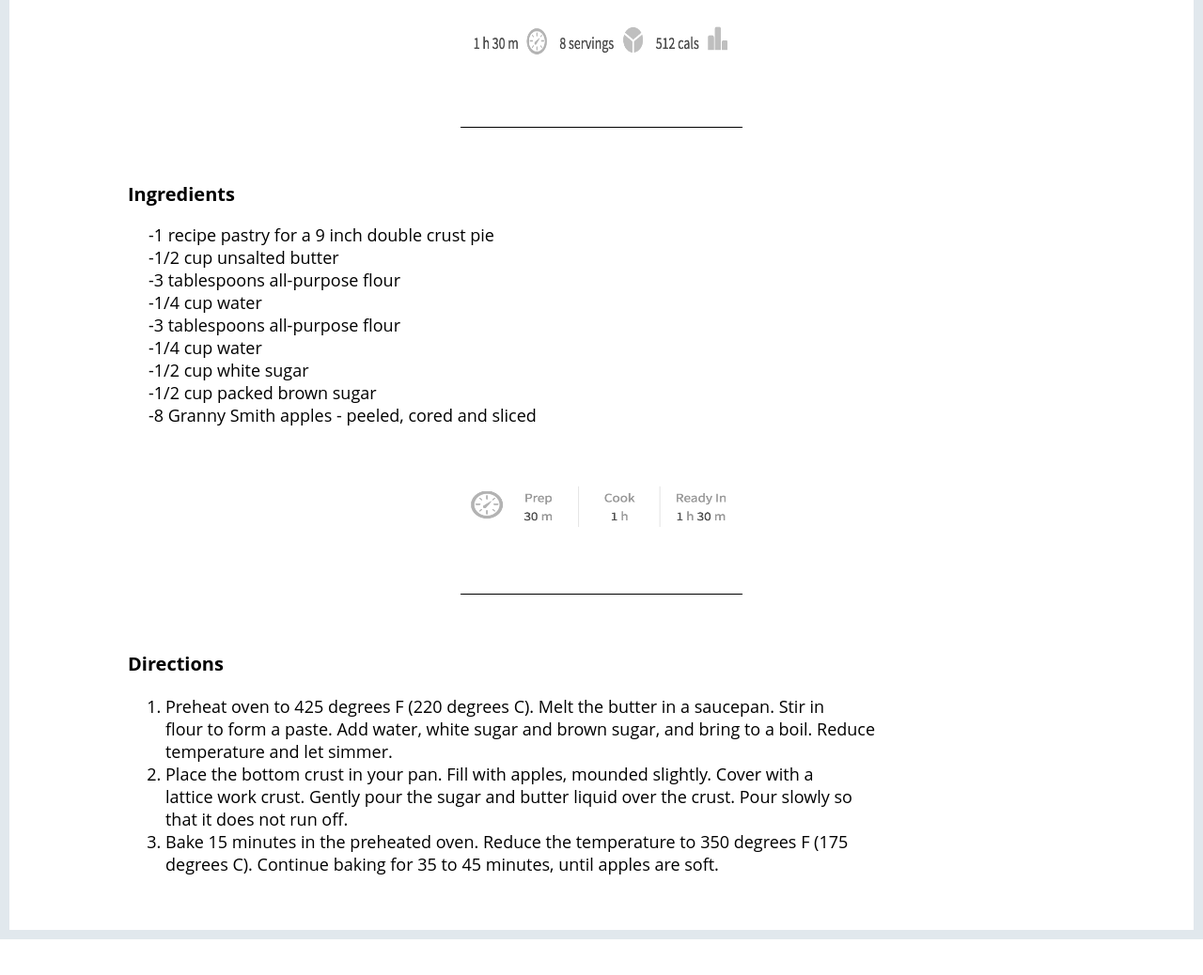
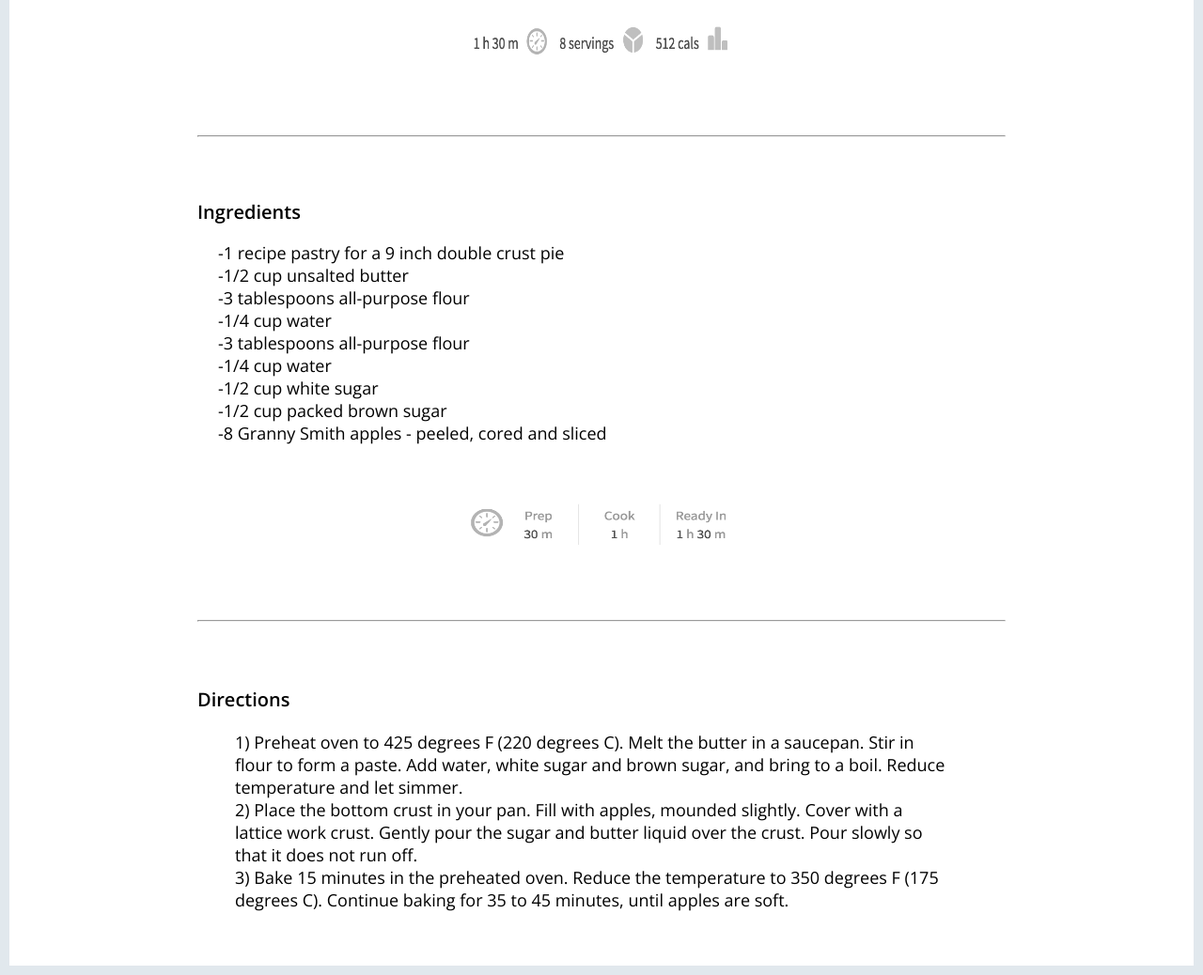
Before and after one commit to alexfontanellas/firstExercise, a plain HTML site: page index.html in a window 1280 px wide. Shown: the part 583-1621 px from the top of the page at 94% size. Before the commit the page ends 1583 px from the top, so only its background shows below. Drawn offline with nearby package versions, Linux system fonts and the light colour scheme.

Commit message:
first commit

```diff
--- a/css/main.css
+++ b/css/main.css
@@ -19,6 +19,8 @@ header{   /* Julius helped me out here */
 }
 #content {
   border: 10px solid rgb(225,232,237);
+  padding-left: 200px;
+  padding-right: 200px;
 
 }
 h1 {
@@ -28,7 +30,6 @@ h1 {
 p {
   width:100%;
   padding-top: 50px;
-  text-align: center;
   padding-bottom: 30px;
 
 }
@@ -39,7 +40,6 @@ p {
   width: 300px;
   height:60px;
   padding-bottom: 60px;
-  border-bottom: thin solid black;
 
 }
 h2 {
@@ -53,12 +53,10 @@ h3{
 }
 
 #ingredients {
-  padding-left: 10%;
   padding-bottom: 40px;
   padding-top: 40px;
 }
 #directions {
-  padding-left: 10%;
   padding-bottom: 40px;
   padding-top: 40px;
 }
@@ -69,3 +67,15 @@ ul > li:before {
     display: inline-block;
     content: "-";
     margin-left: -1em;
+  }
+
+  ol {
+    counter-reset: item;
+  }
+  ol li {
+    list-style: none;
+  }
+  ol li:before{
+    content: counter(item) ") ";
+    counter-increment: item;
+  }
--- a/index.html
+++ b/index.html
@@ -3,6 +3,8 @@
 <head>
   <title>Apple Pie Recipe</title>
     <link rel="stylesheet" href="css/main.css">
+    <link href="https://fonts.googleapis.com/css?family=Open+Sans:300,600" rel="stylesheet">
+
 </head>
 <body>
   <header>
@@ -15,6 +17,7 @@
 
 
   <img class = "recipe-info" src = "images/recipe-info.png">
+  <hr>
   <div id = "ingredients">
     <h2>Ingredients</h2>
 
@@ -31,6 +34,7 @@
     </ul>
   </div>
   <img class = "cooking-info" src = "images/cooking-info.png">
+  <hr>
 
   <div id = "directions">
     <h3>Directions</h3>
```
Also changed, not shown: 1 other file.
